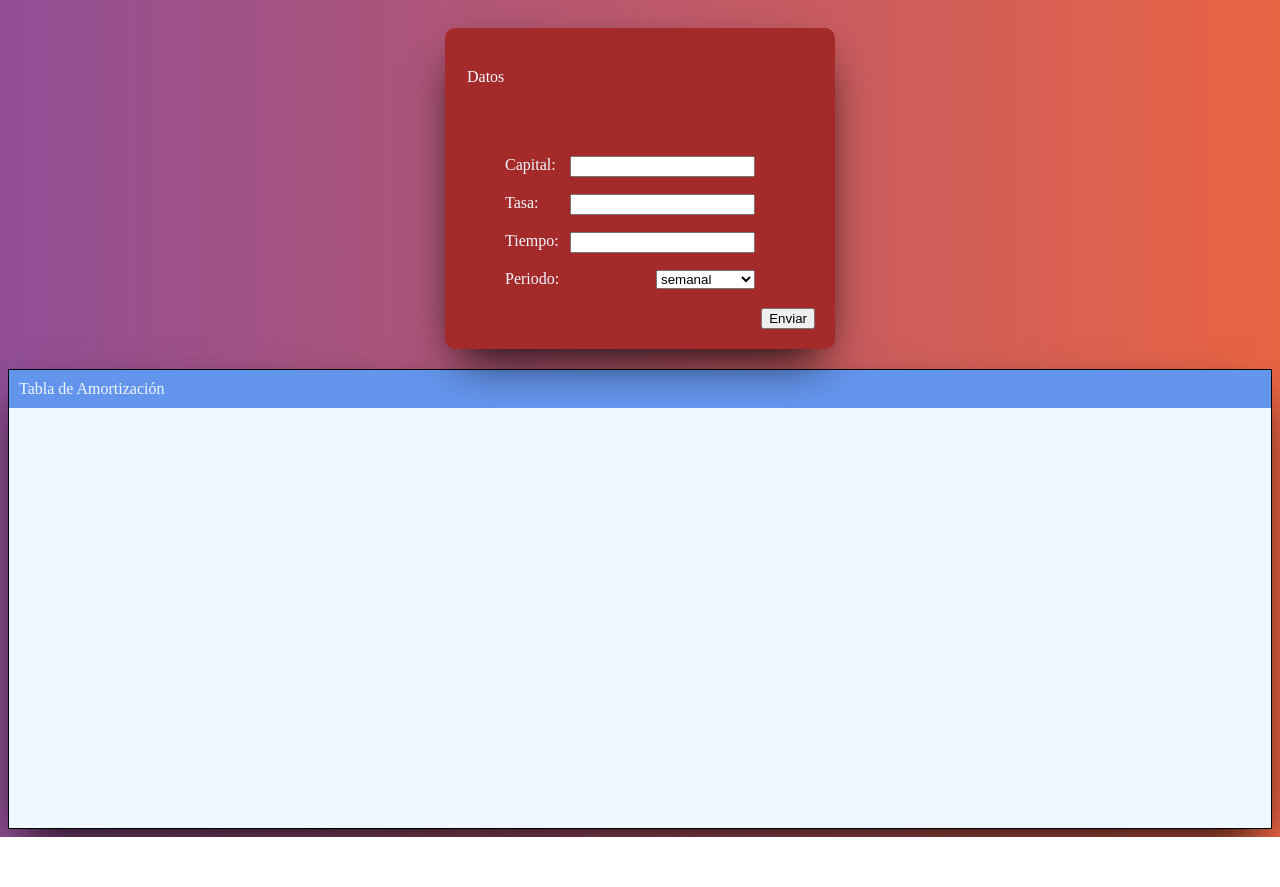
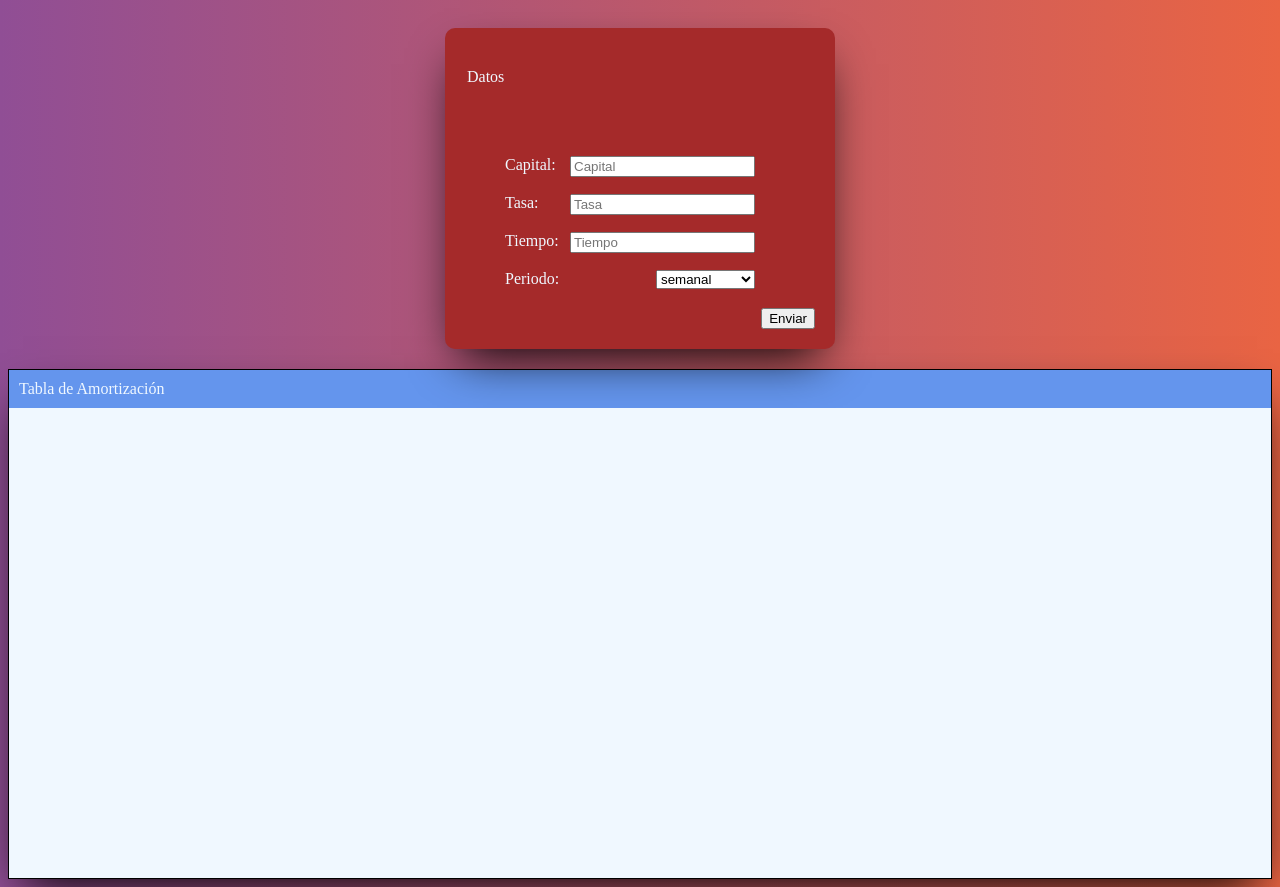
Before and after one commit to Juan-JorgeR/Tabla-de-amortizacion-web, a plain HTML site: page index.html in a window 1280 px wide. Before the commit the page ends 837 px from the top, so only its background shows below. Drawn offline with Linux system fonts and the light colour scheme.

Commit message:
version 3

```diff
--- a/css/style.css
+++ b/css/style.css
@@ -38,7 +38,7 @@ body {
 #contenedorTablaDeAmortizacion {
     display: flex;
     width: 100%;
-    height: 400px;
+    height: 450px;
     position: relative;
     bottom: 0;
     left: 0;
--- a/index.html
+++ b/index.html
@@ -11,13 +11,13 @@
                 <legend>Datos</legend>
                 <ul id="listaDeVariables">
                     <li>
-                        <label>Capital: </label><input type="text" id="capitalInput" name="capital">
+                        <label>Capital: </label><input type="text" placeholder="Capital" id="capitalInput" name="capital">
                     </li>
                     <li>
-                        <label>Tasa: </label><input type="text" id="tasaInput" name="tasa">
+                        <label>Tasa: </label><input type="text" placeholder="Tasa" id="tasaInput" name="tasa">
                     </li>
                     <li>
-                        <label>Tiempo: </label><input type="text" id="tiempoInput" name="tiempo">
+                        <label>Tiempo: </label><input type="text" placeholder="Tiempo" id="tiempoInput" name="tiempo">
                     </li>
                     <li>
                         <label>Periodo: </label>
```
